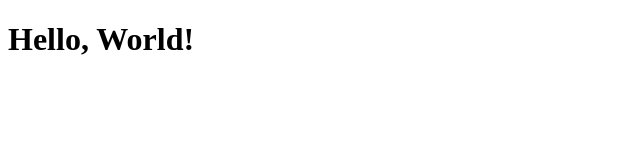
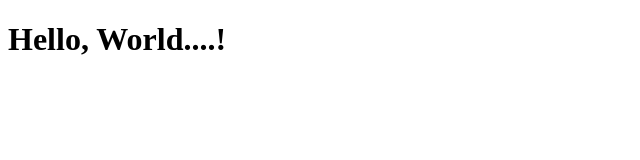
Before and after one commit to Madhukiran00/repo, a plain HTML site: page index.html in a window 1280 px wide. Shown: the full height of the page, 0-640 px from the left. Drawn offline with Linux system fonts and the light colour scheme.

Commit message:
Some Message

```diff
--- a/index.html
+++ b/index.html
@@ -6,6 +6,7 @@
     <title>Document</title>
 </head>
 <body>
-    <h1>Hello, World!</h1>
+    <h1>Hello, World....!</h1>
+
 </body>
 </html>
```
